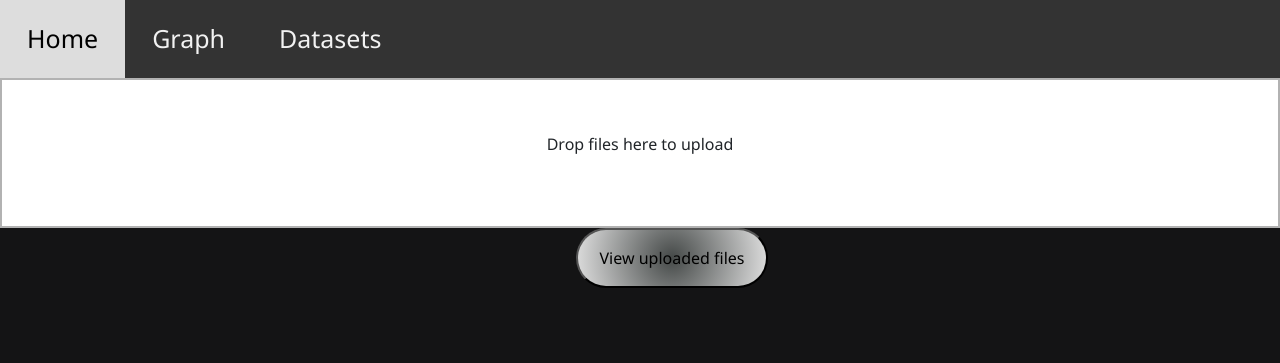
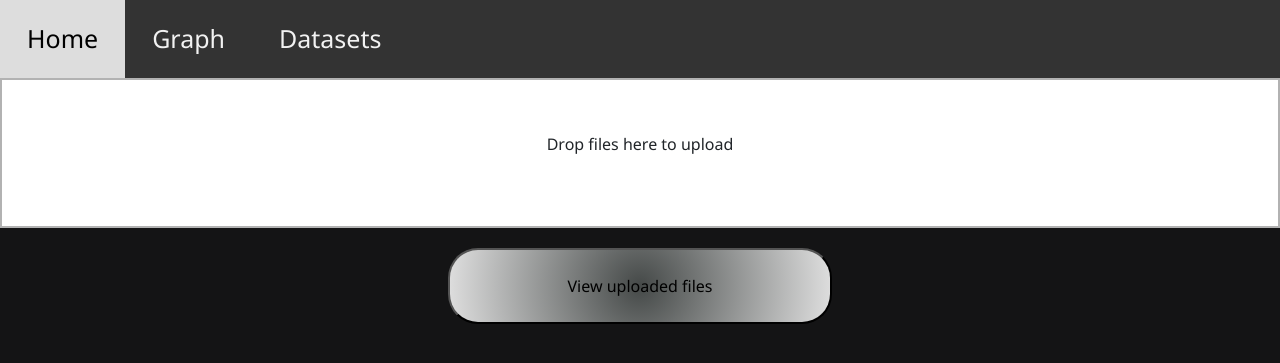
Before and after one commit to KiffBeatz/hamming-doe, a Django app: page /datasets/upload in a window 1280 px wide. Shown: the top 363 px of the page. Run offline with Django 3.2, Linux system fonts and the light colour scheme; some libraries are stand-ins or nearby versions.

Commit message:
Fixed run file, fixed and cleaned up css

```diff
--- /dev/null
+++ b/doe/doe_app/static/upload_style.css
@@ -0,0 +1,11 @@
+.ViewFiles {
+    margin-left: auto;
+    margin-right: auto;
+    height: 30%;
+    width: 30%;
+    background: radial-gradient(circle, rgb(69, 73, 72) 0%, rgb(223, 223, 223) 100%);
+    display: grid;
+    margin-top: 20px;
+    border-radius: 30px;
+    padding: 1.5em;
+}
--- a/doe/doe_app/templates/base.html
+++ b/doe/doe_app/templates/base.html
@@ -11,7 +11,9 @@
     <link rel="stylesheet" href="{% static 'dropzone.css' %}">
     <script src="{% static 'dropzone.js' %}"></script>
     <!-- Custom CSS and JS-->
-    <link rel="stylesheet" href="{% static 'style.css' %}">
+    <link rel="stylesheet" href="{% static 'base_style.css' %}">
+    <link rel="stylesheet" href="{% static 'upload_style.css' %}">
+    <link rel="stylesheet" href="{% static 'dataset_style.css' %}">
     <script src="{% static 'main.js' %}"></script>
 
     <title>{% block title %}Dynamic DOE{% endblock %}</title>
--- a/doe/doe_app/templates/upload.html
+++ b/doe/doe_app/templates/upload.html
@@ -3,21 +3,6 @@
 {% block title %}Upload Datasets{% endblock %}
 
 {% block content %}
-<style>
-    .ViewFiles {
-        left: 45%;
-        top: 40%;
-        height: 15%;
-        width: 15%;
-        background: radial-gradient(circle, rgb(69, 73, 72) 0%, rgb(223, 223, 223) 100%);
-        background-position: center;
-        display: grid;
-        position: relative;
-        border-radius: 30px;
-        padding: 1em;
-        margin-bottom: 1em;
-    }
-</style>
 
 <form action="/datasets/upload" class="dropzone">
     {% csrf_token %}
```
Also changed, not shown: doe/doe_app/static/dataset_style.css (added, +26 -0 lines), doe/doe_app/templates/datasets.html (+0 -29 lines), doe/doe_app/static/base_style.css (renamed from doe/doe_app/static/style.css), doe/doe_app/static/dropzone.css (line endings or trailing spaces), doe/doe_app/static/main.js (deleted), doe/doe_app/templates/graph.html (line endings or trailing spaces), doe/doe_app/templates/home.html (line endings or trailing spaces), 1 other file.
